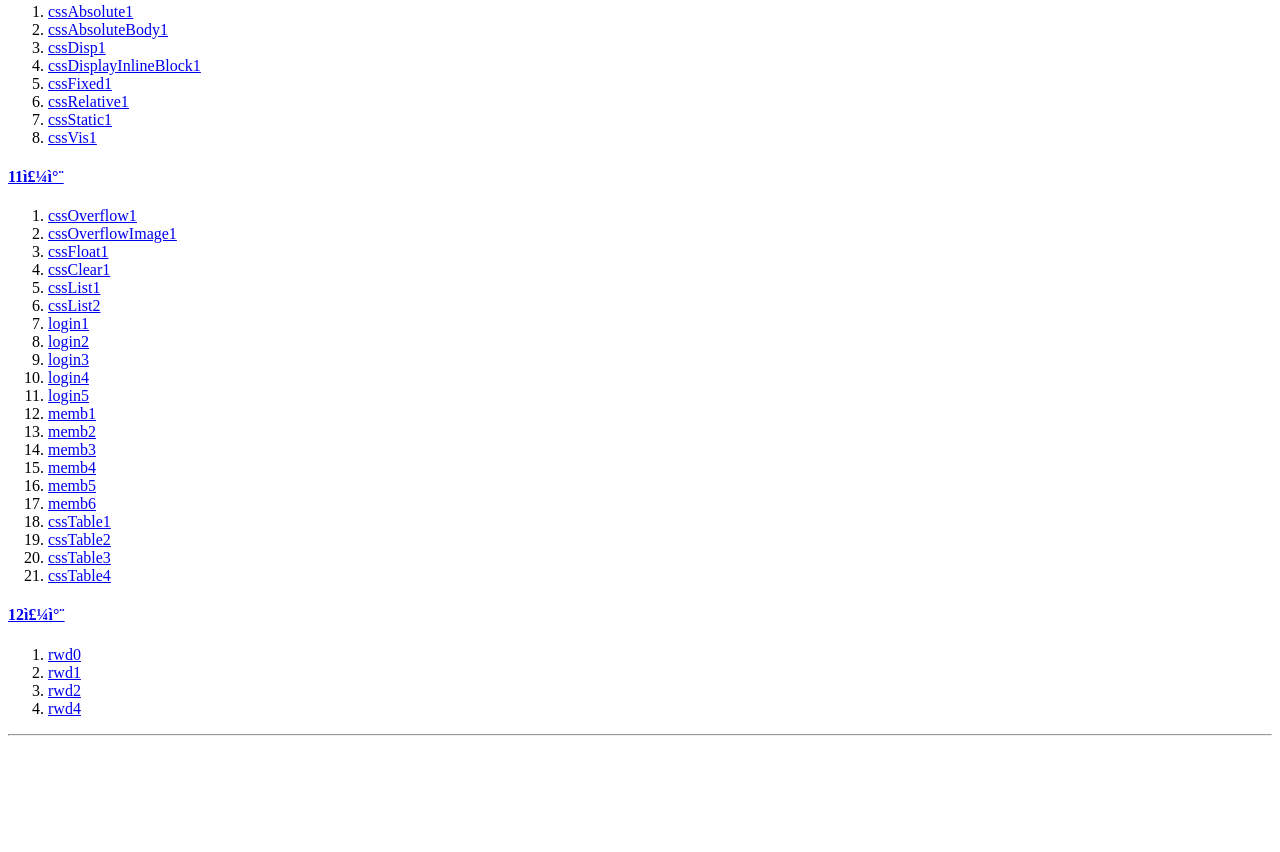
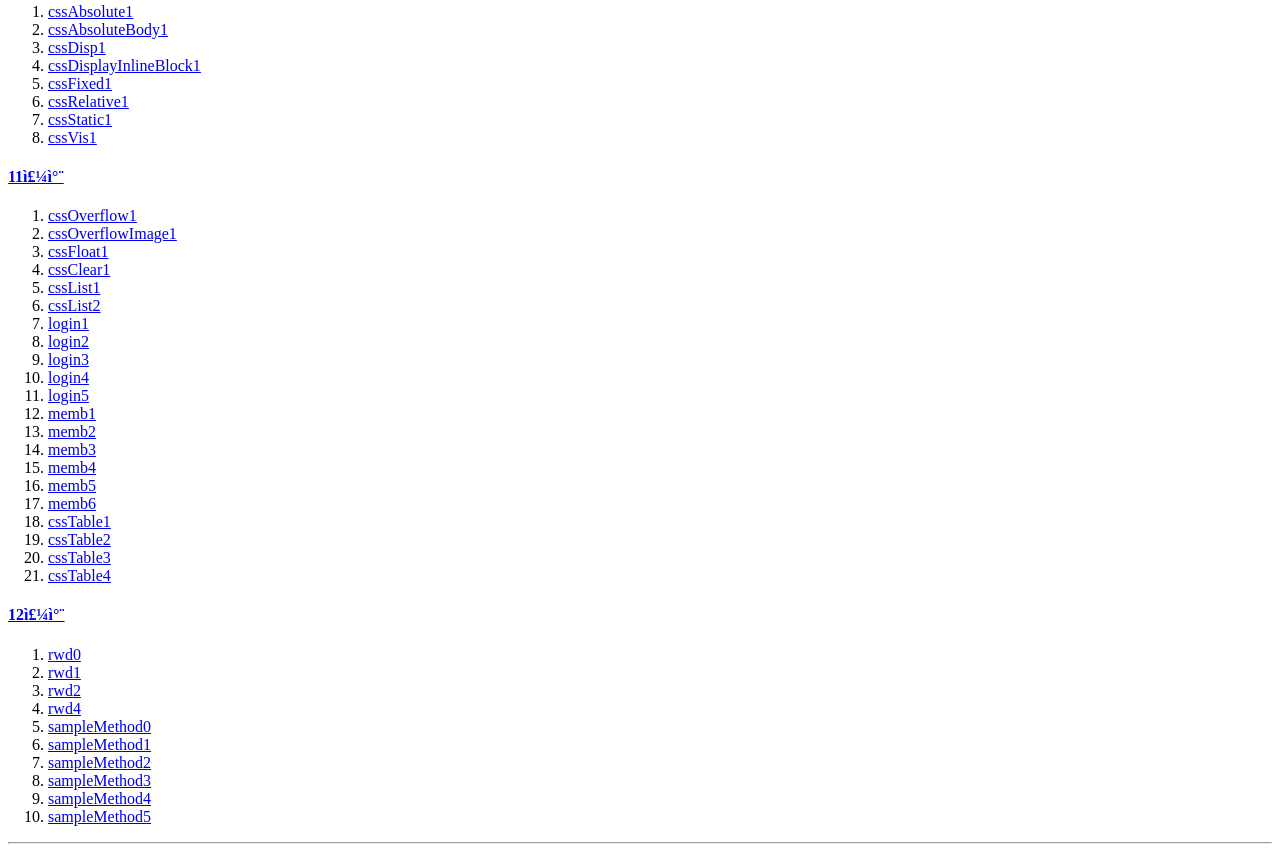
Before and after one commit to chldlsghl/chldlsghl.github.io, a plain HTML site: page index.html in a window 1280 px wide. Shown: the part 2169-3021 px from the top of the page. Before the commit the page ends 2913 px from the top, so only its background shows below. Drawn offline with Linux system fonts and the light colour scheme.

Commit message:
Update index.html

```diff
--- a/index.html
+++ b/index.html
@@ -184,6 +184,12 @@
     <li><a href="/week11/rwd1.html" target="_blank">rwd1</a></li>
     <li><a href="/week11/rwd2.html" target="_blank">rwd2</a></li>
     <li><a href="/week11/rwd4.html" target="_blank">rwd4</a></li>
+    <li><a href="/week12/sampleMethod0.html" target="_blank">sampleMethod0</a></li>
+    <li><a href="/week12/sampleMethod1.html" target="_blank">sampleMethod1</a></li>
+    <li><a href="/week12/sampleMethod2.html" target="_blank">sampleMethod2</a></li>
+    <li><a href="/week12/sampleMethod3.html" target="_blank">sampleMethod3</a></li>
+    <li><a href="/week12/sampleMethod4.html" target="_blank">sampleMethod4</a></li>
+    <li><a href="/week12/sampleMethod5.html" target="_blank">sampleMethod5</a></li>
   </ul>
 
   </ul>
```
